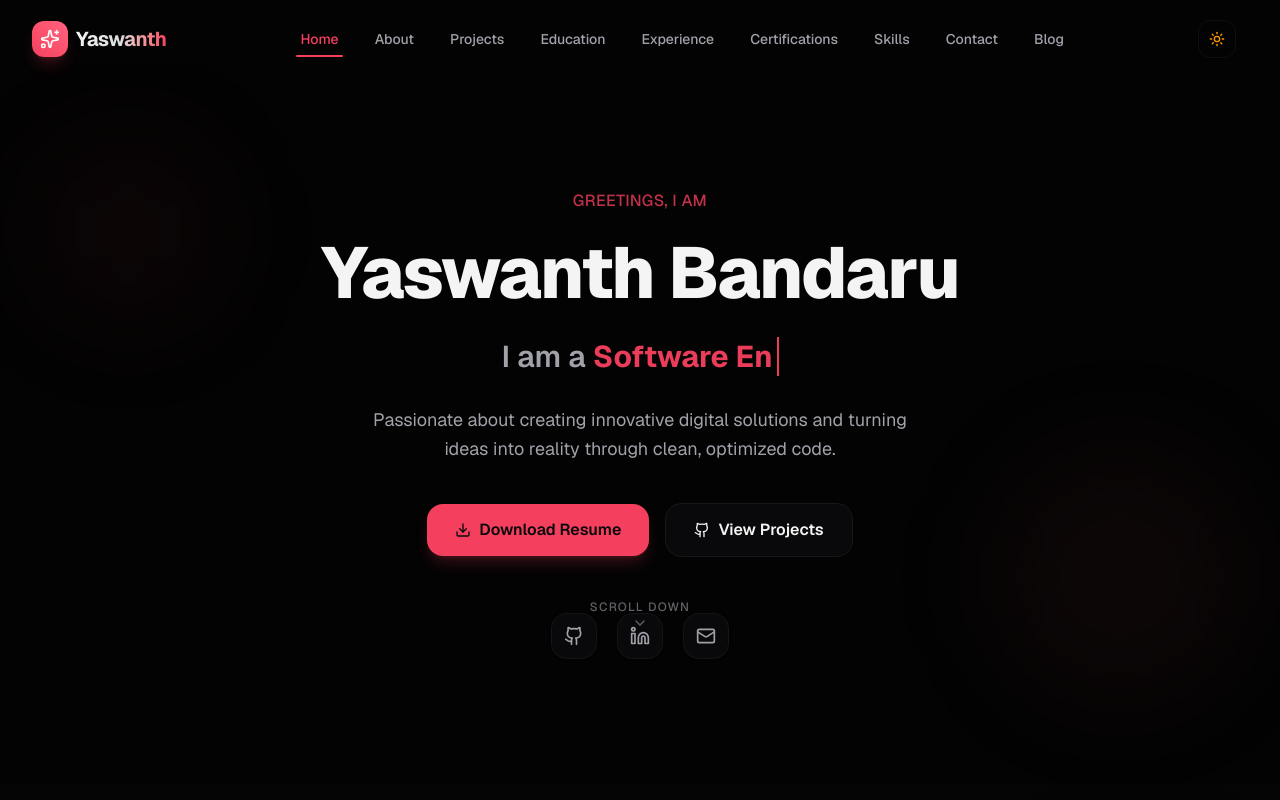
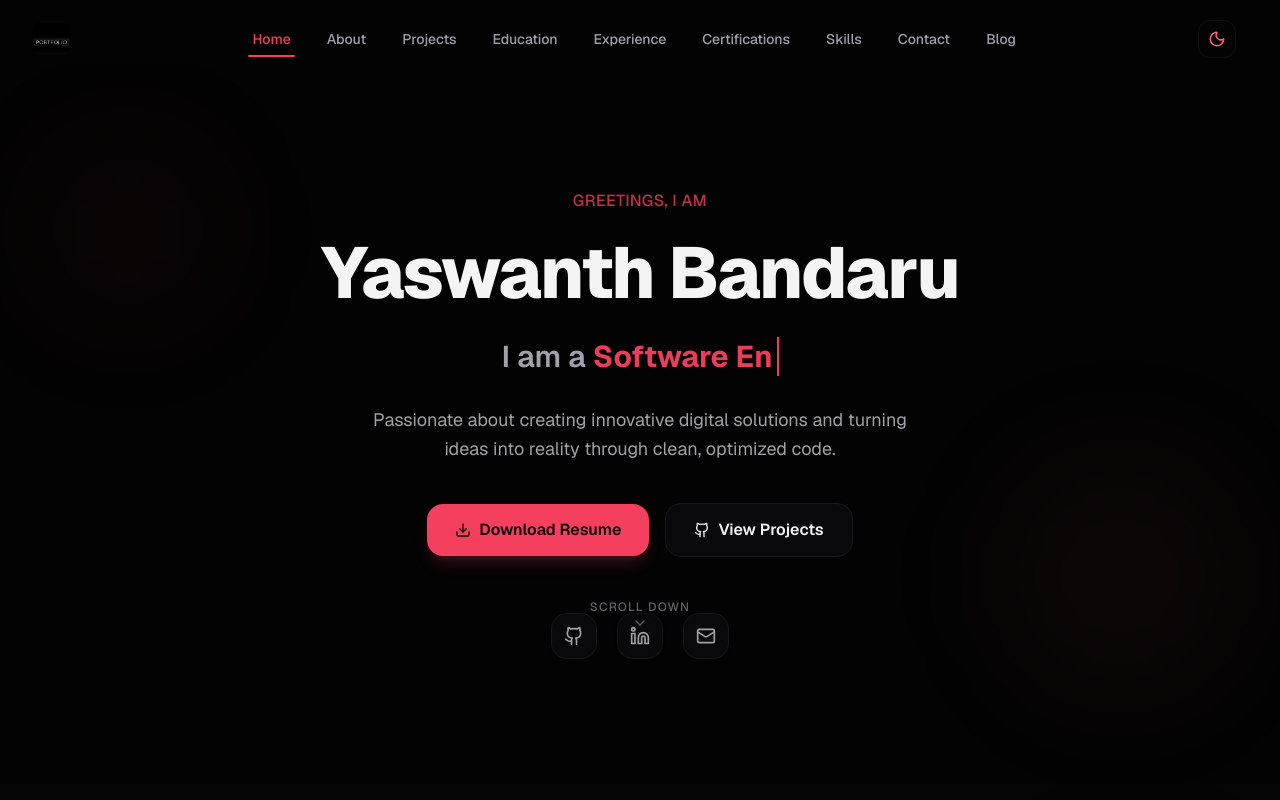
Before and after one commit to Gittyasn/PORTFOLIO, a Next.js app: page / in a window 1280 px wide. Shown: the top 800 px of the page. Built offline with nearby package versions, Linux system fonts and the light colour scheme.

Commit message:
fix: remove rocket emoji, replace sparkles logo with custom image, and center theme toggle

```diff
--- a/src/components/navbar.tsx
+++ b/src/components/navbar.tsx
@@ -5,6 +5,7 @@ import { usePathname, useRouter } from "next/navigation";
 import { useTheme } from "next-themes";
 import { Menu, X, Sun, Moon, Sparkles } from "lucide-react";
 import { motion, AnimatePresence } from "framer-motion";
+import Image from "next/image";
 
 const navItems = [
   { name: "Home", href: "#home" },
@@ -20,10 +21,15 @@ const navItems = [
 export function Navbar() {
   const pathname = usePathname();
   const router = useRouter();
-  const { theme, setTheme } = useTheme();
+  const { theme, resolvedTheme, setTheme } = useTheme();
+  const [mounted, setMounted] = React.useState(false);
   const [mobileMenuOpen, setMobileMenuOpen] = React.useState(false);
   const [activeSection, setActiveSection] = React.useState("home");
   const [scrolled, setScrolled] = React.useState(false);
+
+  React.useEffect(() => {
+    setMounted(true);
+  }, []);
 
   // Scroll handler to add background blur/shadow when scrolling down
   React.useEffect(() => {
@@ -96,14 +102,15 @@ export function Navbar() {
         <a
           href="#home"
           onClick={(e) => handleNavClick(e, "#home")}
-          className="flex items-center space-x-2 group"
+          className="flex items-center group"
         >
-          <div className="w-9 h-9 bg-gradient-to-tr from-primary to-rose-400 rounded-xl flex items-center justify-center shadow-lg shadow-primary/20 group-hover:scale-105 transition-transform duration-300">
-            <Sparkles className="w-5 h-5 text-white" />
-          </div>
-          <span className="font-bold text-lg md:text-xl tracking-tight bg-gradient-to-r from-foreground via-foreground/90 to-primary bg-clip-text text-transparent group-hover:to-rose-400 transition-all duration-300">
-            Yaswanth
-          </span>
+          <Image
+            src="/logo.jpg"
+            alt="Portfolio Logo"
+            width={120}
+            height={32}
+            className="h-8 w-auto object-contain group-hover:scale-[1.02] transition-transform duration-300 rounded-lg"
+          />
         </a>
 
         {/* Desktop Navigation */}
@@ -151,12 +158,19 @@ export function Navbar() {
         <div className="flex items-center space-x-3">
           {/* Theme Toggle */}
           <button
-            onClick={() => setTheme(theme === "dark" ? "light" : "dark")}
-            className="p-2.5 rounded-xl border border-border/60 hover:bg-muted/65 transition-colors cursor-pointer"
+            onClick={() => setTheme(resolvedTheme === "dark" ? "light" : "dark")}
+            className="w-[38px] h-[38px] rounded-xl border border-border/60 hover:bg-muted/65 transition-colors cursor-pointer flex items-center justify-center"
             aria-label="Toggle Theme"
           >
-            <Sun className="w-4 h-4 rotate-0 scale-100 transition-all dark:-rotate-90 dark:scale-0 text-amber-500" />
-            <Moon className="absolute w-4 h-4 rotate-90 scale-0 transition-all dark:rotate-0 dark:scale-100 text-rose-400 top-[15px]" />
+            {mounted ? (
+              resolvedTheme === "dark" ? (
+                <Moon className="w-4.5 h-4.5 text-rose-400" />
+              ) : (
+                <Sun className="w-4.5 h-4.5 text-amber-500" />
+              )
+            ) : (
+              <div className="w-4.5 h-4.5" />
+            )}
           </button>
 
           {/* Mobile Menu Trigger */}
--- a/src/components/sections/projects.tsx
+++ b/src/components/sections/projects.tsx
@@ -213,7 +213,7 @@ export function Projects() {
           transition={{ duration: 0.5, delay: 0.3 }}
           className="text-center mt-12 text-sm text-muted-foreground"
         >
-          🚀 More exciting projects under active development! Stay tuned.
+          More exciting projects under active development! Stay tuned.
         </motion.div>
       </div>
     </section>
```
Also changed, not shown: public/logo.jpg (added).
